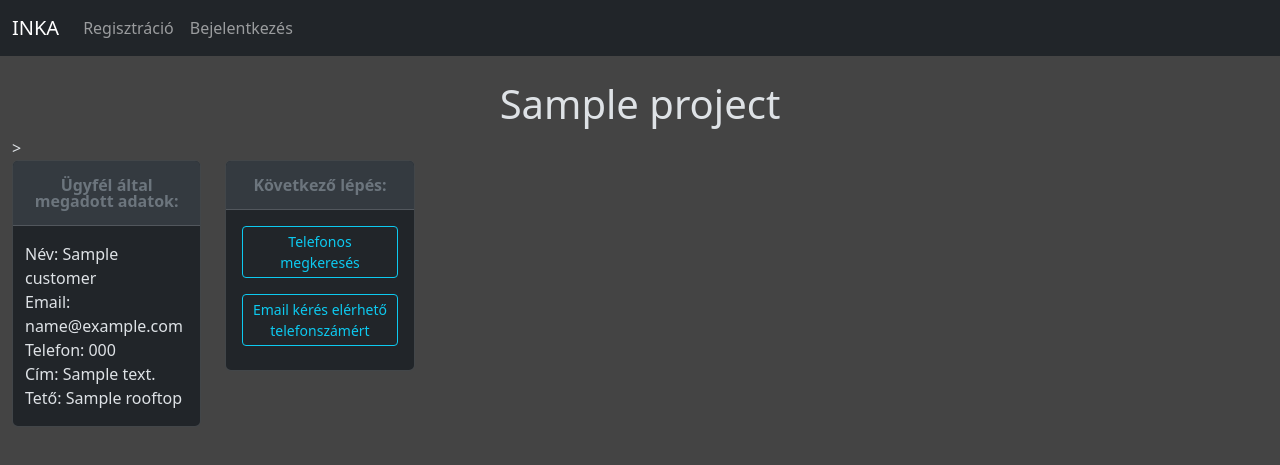
After one commit to BojtorGabor/INKA, a Django app: template inka/innovativ/templates/p_02_1_elso_megkereses.html in a window 1280 px wide. The commit adds this page. Shown: the top 465 px of the page. Run offline with Django 5.2, Linux system fonts and the light colour scheme; the template is opened without the code that fills it: most values are stand-ins (such as "Sample title", 1, 10 or a date in 2020).

Commit message:
02.1 Első megkeresés szétágazás telefonos és email megkeresésre.

```diff
--- /dev/null
+++ b/inka/innovativ/templates/p_02_1_elso_megkereses.html
@@ -0,0 +1,56 @@
+{% extends 'base.html' %}
+
+{% block content %}
+	<div class="text-center">
+        <h1>{{ project }}</h1>
+	</div>>
+	<br/>
+
+    <div class="row">
+		<div class="col-2 mb-3">
+			{% include 'p_02_1_elso_megkereses_ugyfel_megadott_adata.html' %}
+		</div>
+
+		{% if action == 'phone' %}
+			<div class="col-2 mb-3 offset-md-4">
+				{% include 'p_02_1_elso_megkereses_ugyfel_megadott_adata.html' %}
+			</div>
+		{% elif action == 'email' %}
+		{% endif %}
+
+		<div class="col-2 mb-3">
+			<div class="card">
+				<div class="card-header fs-6 badge bg-body-secondary text-wrap text-secondary p-3">
+					<div class="row">
+						<div class="text-center">
+							Következő lépés:
+						</div>
+					</div>
+				</div>
+
+				<div class="card-body text-center">
+					<div class="row mb-2">
+								<form method="post" action="">
+                                    {% csrf_token %}
+                                    <input type="hidden" name="action" value="">
+                                    <button type="submit" class="btn btn-outline-info btn-sm mb-3"
+                                            name="phone">Telefonos megkeresés</button>
+                                    <button type="submit" class="btn btn-outline-info btn-sm"
+                                            name="email">Email kérés elérhető telefonszámért</button>
+                                </form>
+<!--						<div class="col">-->
+<!--							<a href="#" class="btn btn-outline-info btn-sm" >Telefonos megkeresés</a>-->
+<!--						</div>-->
+					</div>
+<!--					<div class="row">-->
+<!--						<div class="col">-->
+<!--							<a href="#" class="btn btn-outline-info btn-sm" >Email kérés elérhető telefonszámért</a>-->
+<!--						</div>-->
+<!--					</div>-->
+				</div>
+			</div>
+		</div>
+
+
+	</div>
+{% endblock %}
--- /dev/null
+++ b/inka/innovativ/templates/p_02_1_elso_megkereses_ugyfel_megadott_adata.html
@@ -0,0 +1,29 @@
+<div class="card">
+	<div class="card-header fs-6 badge bg-body-secondary text-wrap text-secondary p-3">
+		<div class="row">
+			<div class="text-center">
+				Ügyfél által megadott adatok:
+			</div>
+		</div>
+	</div>
+
+	<div class="card-body">
+		<div class="card-text mx-2">
+			<div class="row">
+				Név: {{ task.customer }}
+			</div>
+			<div class="row">
+				Email: {{ task.customer.email }}
+			</div>
+			<div class="row">
+				Telefon: {{ task.customer.phone }}
+			</div>
+			<div class="row">
+				Cím: {{ task.customer.address }}
+			</div>
+			<div class="row">
+				Tető: {{ task.customer.rooftop }}
+			</div>
+		</div>
+	</div>
+</div>
--- a/inka/innovativ/templates/project_proba.html
+++ b/inka/innovativ/templates/project_proba.html
@@ -1,7 +1,7 @@
 {% extends 'base.html' %}
 
 {% block content %}
-    <center>
+    <div class="text-center">
         <h1>{{ project }}</h1>
-    </center>
+    </div>
 {% endblock %}
--- a/inka/innovativ/templates/projects_tasks.html
+++ b/inka/innovativ/templates/projects_tasks.html
@@ -3,9 +3,9 @@
 {% load humanize %}
 
 {% block content %}
-    <center>
+	<div class="text-center">
         <h1>{{ position }} - összes projekt</h1>
-    </center>
+	</div>
 	<br/>
 	{% for project, tasks in projects_tasks %}
 		<div class="card mb-3">
--- a/inka/innovativ/templates/tasks.html
+++ b/inka/innovativ/templates/tasks.html
@@ -1,9 +1,9 @@
 {% extends 'base.html' %}
 
 {% block content %}
-    <center>
+	<div class="text-center">
         <h1>{{ position }}</h1>
-    </center>
+	</div>
 	<br/>
 
 	<div class="card mb-3">
```
Also changed, not shown: inka/innovativ/send_email.py (added, +24 -0 lines), inka/innovativ/templates/home.html (+4 -4 lines), inka/innovativ/views_projects.py (+10 -8 lines).
